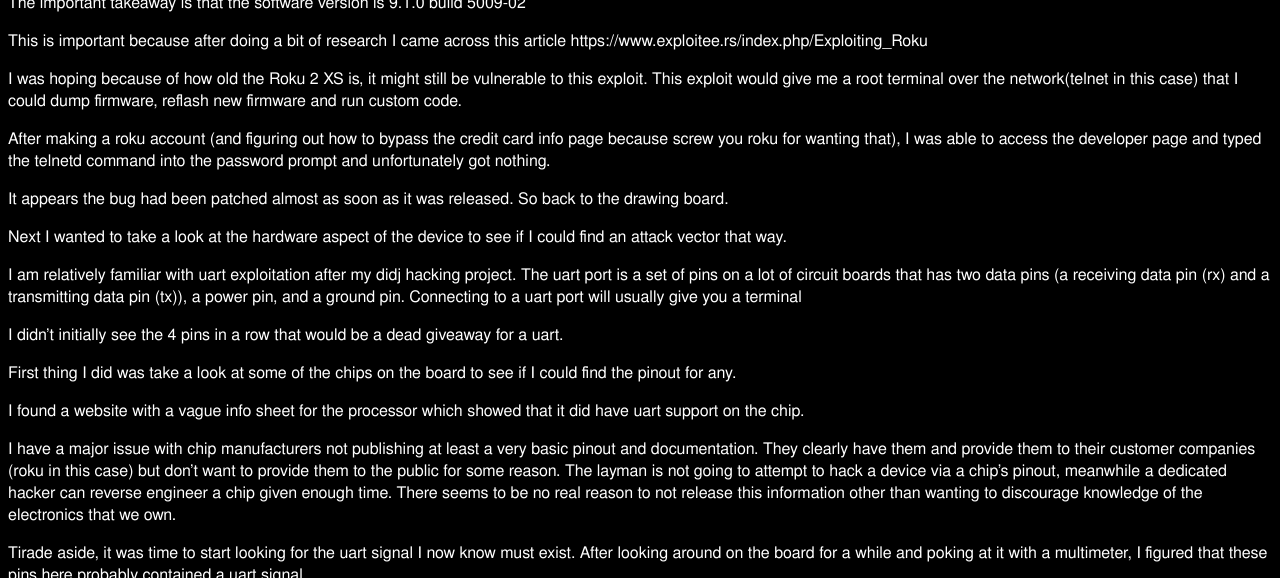
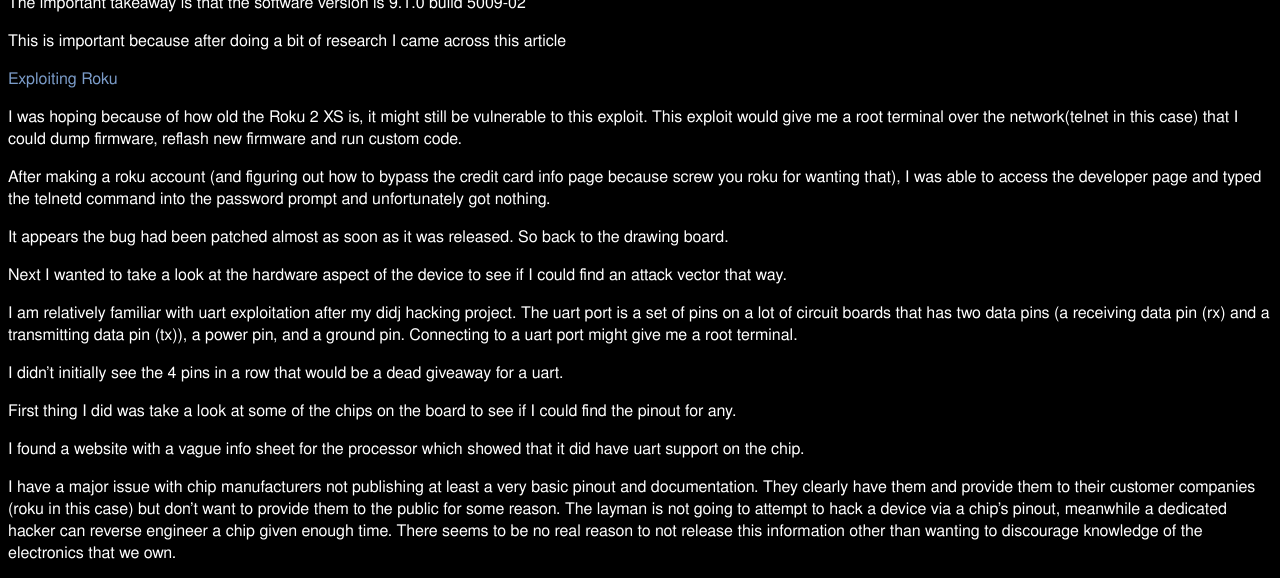
Before and after one commit to gabman15/nitori-gmcn, a Jekyll site: the page built from _posts/programming/2022-03-10-roku2.md, in a window 1280 px wide and 900 px high, scrolled down 543 px, cut to the strip 230-808 px from the top of the window. Built offline with Jekyll 4.4.1, drawn with Linux system fonts in a browser that asks for light colours.

Commit message:
fix link in roku post

```diff
--- a/_posts/programming/2022-03-10-roku2.md
+++ b/_posts/programming/2022-03-10-roku2.md
@@ -21,7 +21,8 @@
 The important takeaway is that the software version is 9.1.0 build 5009-02
 
 This is important because after doing a bit of research I came across this article
-https://www.exploitee.rs/index.php/Exploiting_Roku
+
+[<span style="color:#7b9cc9">Exploiting Roku</span>](https://www.digibarn.com/collections/systems/kurzweil-4000/index.htmlhttps://www.exploitee.rs/index.php/Exploiting_Roku)
 
 I was hoping because of how old the Roku 2 XS is, it might still be vulnerable to
 this exploit. This exploit would give me a root terminal over the network(telnet in
@@ -40,7 +41,7 @@
 I am relatively familiar with uart exploitation after my didj hacking project.
 The uart port is a set of pins on a lot of circuit boards that has two data
 pins (a receiving data pin (rx) and a transmitting data pin (tx)), a power pin,
-and a ground pin. Connecting to a uart port will usually give you a terminal
+and a ground pin. Connecting to a uart port might give me a root terminal.
 
 I didn't initially see the 4 pins in a row that would be a dead giveaway for a uart.
 
```
